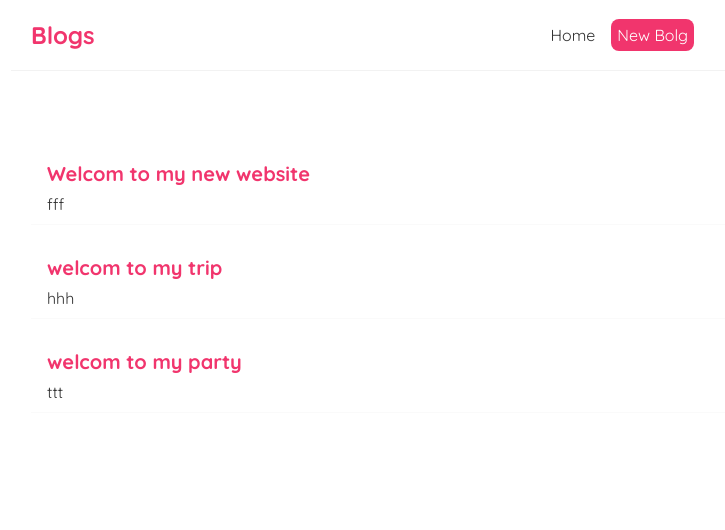
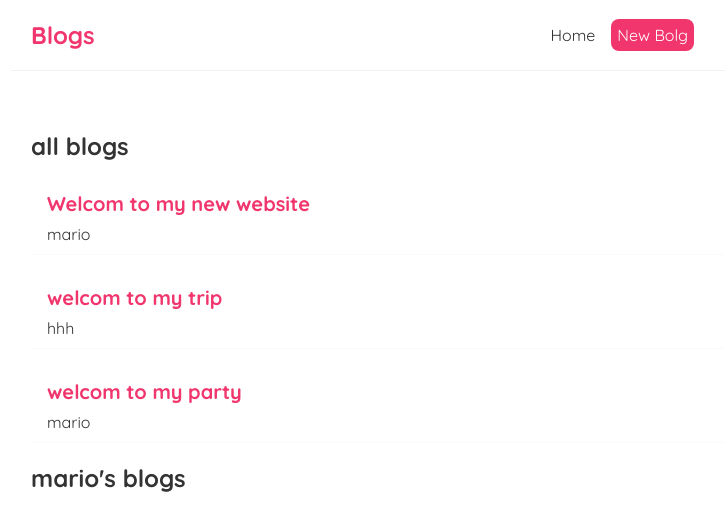
Before and after one commit to daganoo/React_blog_repo, a React (Create React App) app: page / in a window 1280 px wide. Shown: the top 530 px of the page, without its empty margins (259-984 px from the left). Built offline with nearby package versions, Linux system fonts and the light colour scheme.

Commit message:
add props

```diff
--- /dev/null
+++ b/src/BlogList.js
@@ -0,0 +1,24 @@
+const BlogList = ({blogs, title}) => {
+    //const blogs = props.blogs;
+    //const title = props.title;
+    return (
+        <div className="blog-list">
+            <h2>{title}</h2>
+            {
+            blogs.map((blog)=>(
+                <div className="blog-preview" key={blog.id}>
+
+                    <h2>
+                        {blog.title}
+                    </h2>
+                    <p>
+                        {blog.author}
+                    </p>
+                </div>
+            ))
+        }
+        </div>
+     );
+}
+
+export default BlogList;
--- a/src/Home.js
+++ b/src/Home.js
@@ -1,28 +1,21 @@
 import { useState } from "react";
+import BlogList from "./BlogList";
 
 const Home = () => {
 
     const [blogs, setBlogs] = useState([
-        {title : "Welcom to my new website ", body :"new website  txt...", author :" fff" , id : 1},
+        {title : "Welcom to my new website ", body :"new website  txt...", author :" mario" , id : 1},
         {title : "welcom to my trip", body :"my trip txt ...", author :" hhh" , id : 2},
-        {title : "welcom to my party", body :"my party txt ...", author :" ttt" , id : 3}
+        {title : "welcom to my party", body :"my party txt ...", author :" mario" , id : 3}
     ])
 
   return (
     <div className="home">
-        {
-            blogs.map((blog)=>(
-                <div className="blog-preview" key={blog.id}>
-                    <h2>
-                        {blog.title}
-                    </h2>
-                    <p>
-                        {blog.author}
-                    </p>
-                </div>
-            ))
-        }
 
+       <div>
+           <BlogList blogs={blogs} title="all blogs"/>
+           <BlogList blogs={blogs.filter((blog) => blog.author === "mario")} title="mario's blogs"/>
+       </div>
     </div>
   );
 };
```
